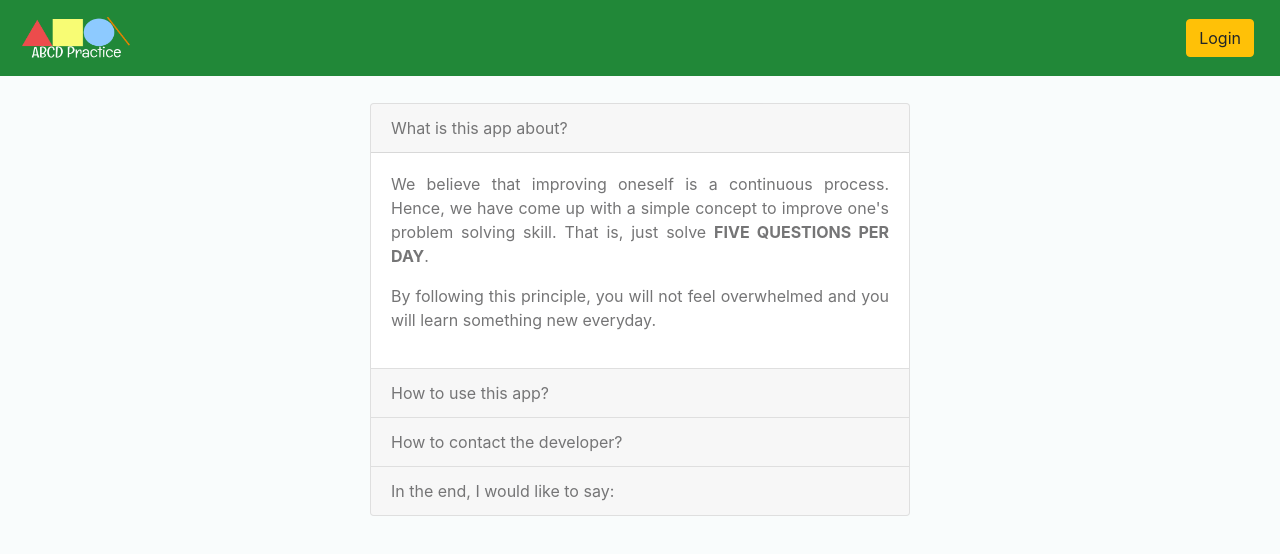
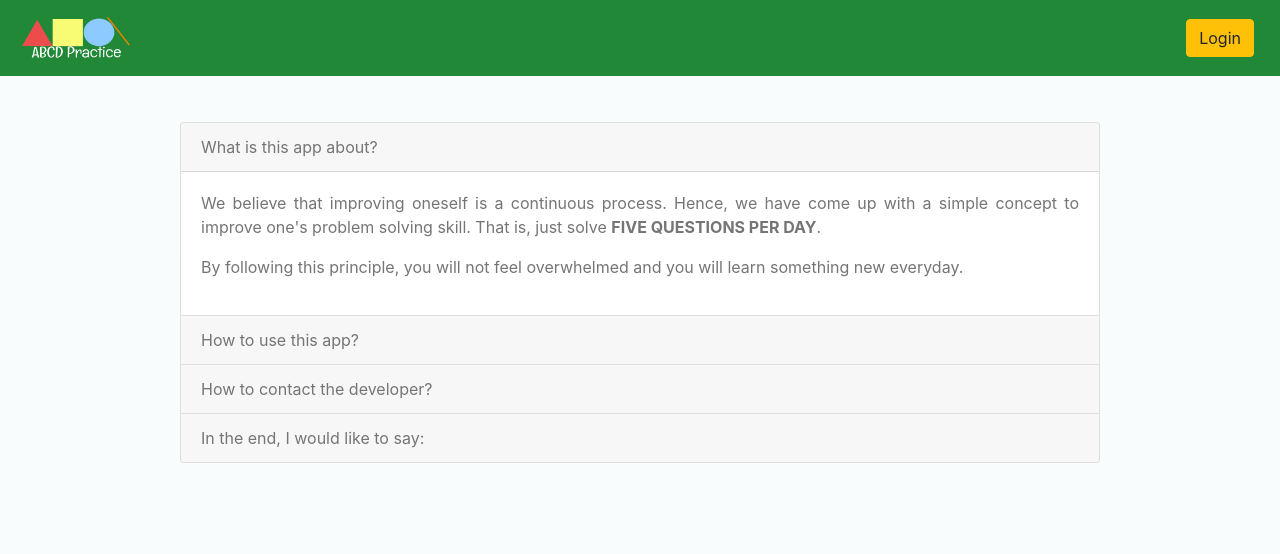
Before and after one commit to sredhu37/abcdpractice, a React (Create React App) app in the folder frontend/: page / in a window 1280 px wide. Shown: the top 554 px of the page. Built offline with nearby package versions, Linux system fonts and the light colour scheme; no server answers.

Commit message:
Minor text changes on home page (#4)

```diff
--- a/frontend/src/components/Home.js
+++ b/frontend/src/components/Home.js
@@ -21,8 +21,8 @@ const Home = (props) => {
     <div>
       <Container>
         <Row>
-          <Col xs={1} sm={3} />
-          <Col xs={10} sm={6}>
+          <Col xs={1} />
+          <Col xs={10}>
             <Accordion defaultActiveKey="0" className="homeAccordian">
               <Card>
                 <Accordion.Toggle as={Card.Header} eventKey="0" className='accordian'>
@@ -49,10 +49,10 @@ const Home = (props) => {
                   <Card.Body>
                     <ul>
                       <li>
-                        To login, you need to have a gmail account.
+                        To login, all you need is a Gmail account.
                       </li>
                       <li>
-                        You can click on the <b>Questions</b> tab to attempt today's questions.
+                        You can click on the <b>Questions</b> tab to attempt questions for the day.
                       </li>
                       <li>
                         For every correct answer, you get 1 point. No negative marking.
@@ -73,16 +73,13 @@ const Home = (props) => {
                     Please reach out to us at <b><i>abcdpractice1234@gmail.com</i></b> in any of the following cases:
                     <ul>
                       <li>
-                        You have good interesting problems you want on this app.
+                        You have good interesting problems that you want to be featured on this app.
                       </li>
                       <li>
                         You want a new feature to be added here.
                       </li>
                       <li>
                         There is a bug in this app.
-                      </li>
-                      <li>
-                        You have any other good idea that can be implemented.
                       </li>
                       <li>
                         Or just to say Hi!
@@ -103,7 +100,7 @@ const Home = (props) => {
               </Card>
             </Accordion>
           </Col>
-          <Col xs={1} sm={3} />
+          <Col xs={1} />
         </Row>
       </Container>
     </div>
```
